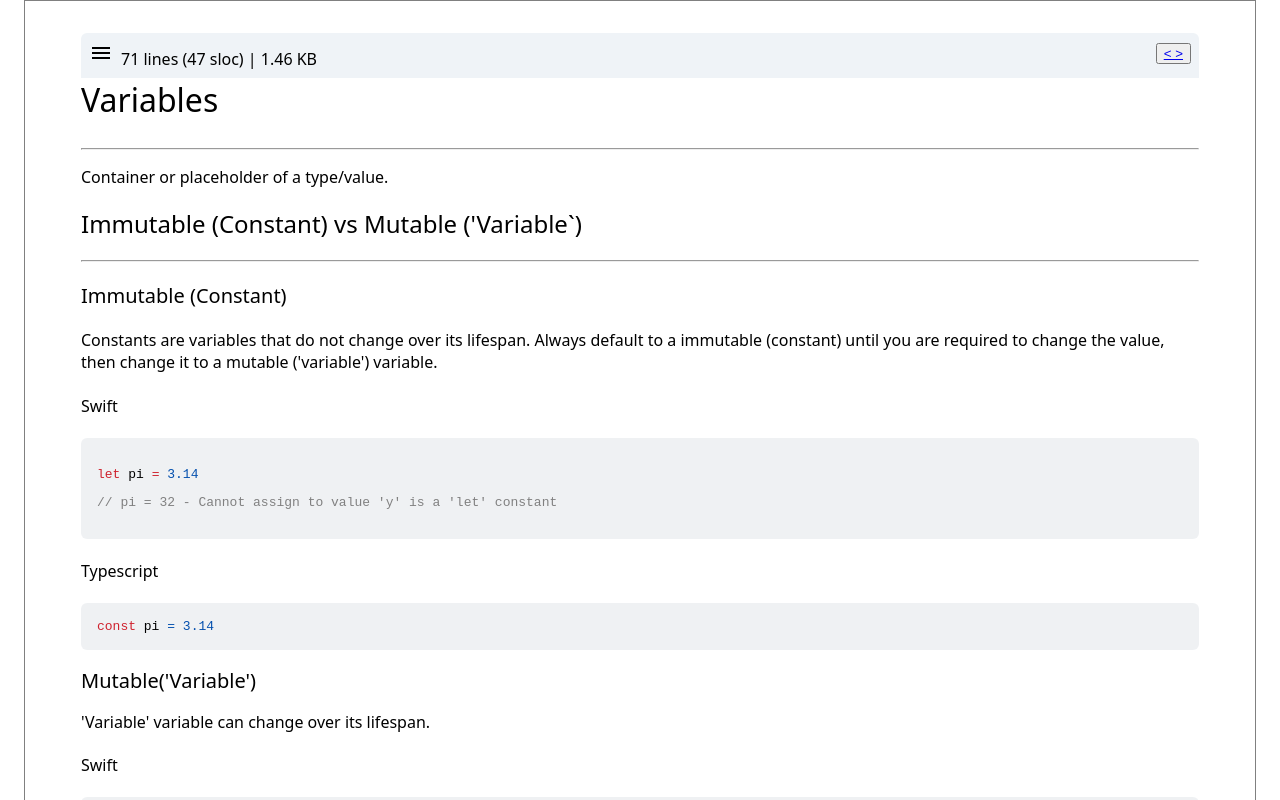
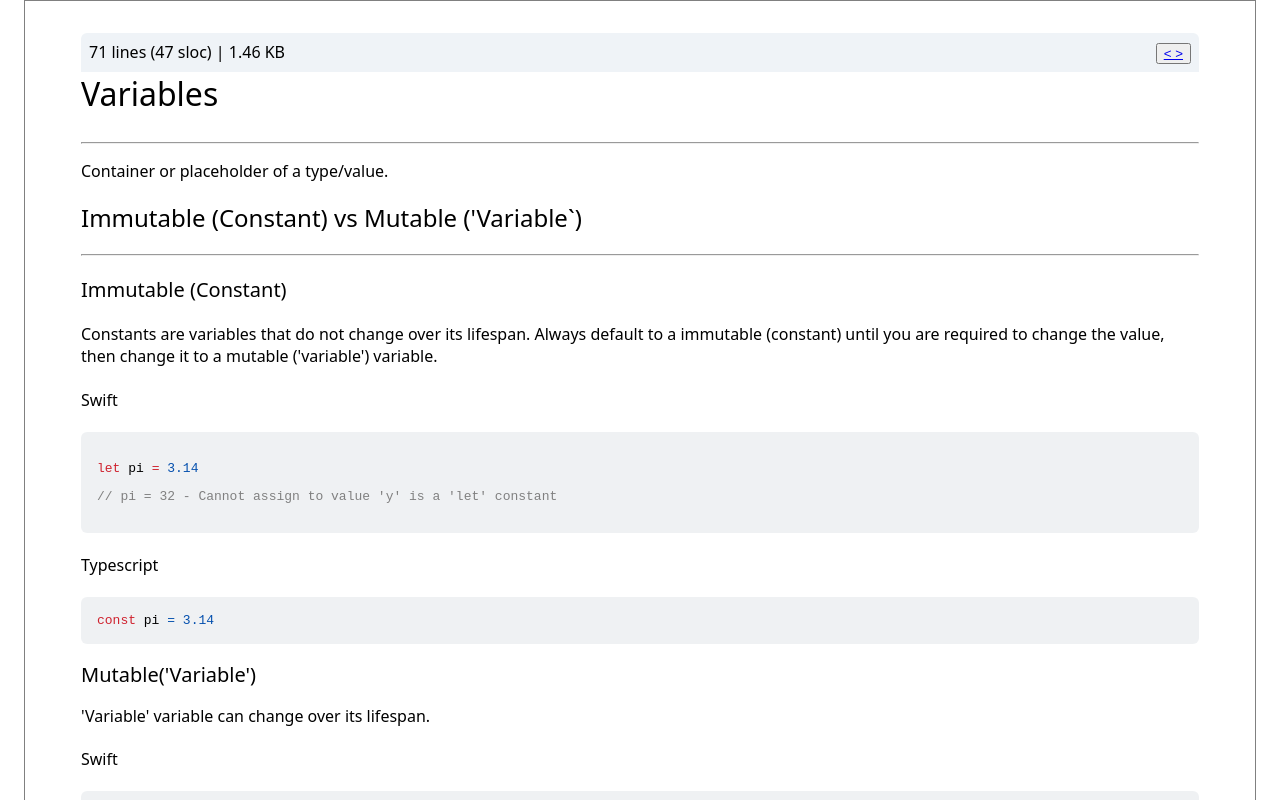
Before and after one commit to JustinGuedes/learn-coding, a Next.js app in the folder web/: page /lesson1/variables in a window 1280 px wide. Shown: the top 800 px of the page. Built offline with nearby package versions, Linux system fonts and the light colour scheme.

Commit message:
a working copy!

```diff
--- a/web/src/pages/lesson1/variables/index.tsx
+++ b/web/src/pages/lesson1/variables/index.tsx
@@ -4,9 +4,8 @@ import Heading3 from "@component/components/Heading3";
 import Heading4 from "@component/components/Heading4";
 import Keyword from "@component/components/Keyword";
 import Syntax from "@component/components/SyntaxHighlight";
-import { link } from "fs";
+// import { link } from "fs";
 import { ReactElement } from "react";
-import MenuIcon from "@mui/icons-material/Menu";
 
 export default function Variables(): ReactElement {
   return (
@@ -24,9 +23,6 @@ export default function Variables(): ReactElement {
           <section className="content">
             <div className="sticky">
               <div className="contentHeaderLeft">
-                <span id="menuIcon">
-                  <MenuIcon></MenuIcon>
-                </span>
                 <span>71 lines (47 sloc) | 1.46 KB</span>
               </div>
               <div className="contentHeaderRight">
```
Also changed, not shown: 1 other file (tests, documents, lock files or other folders).
